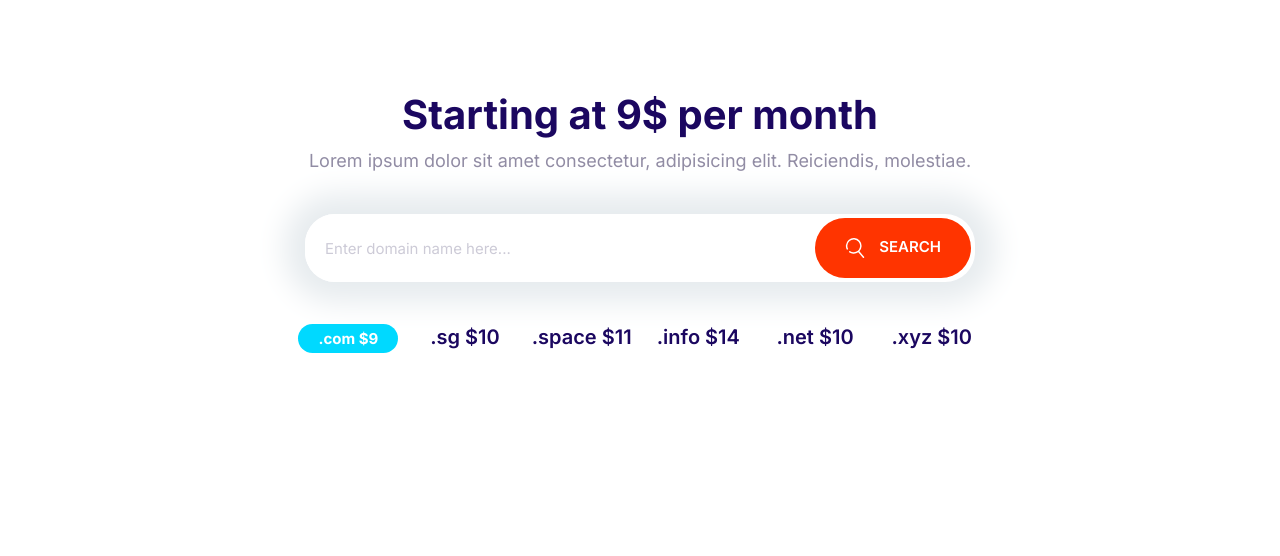
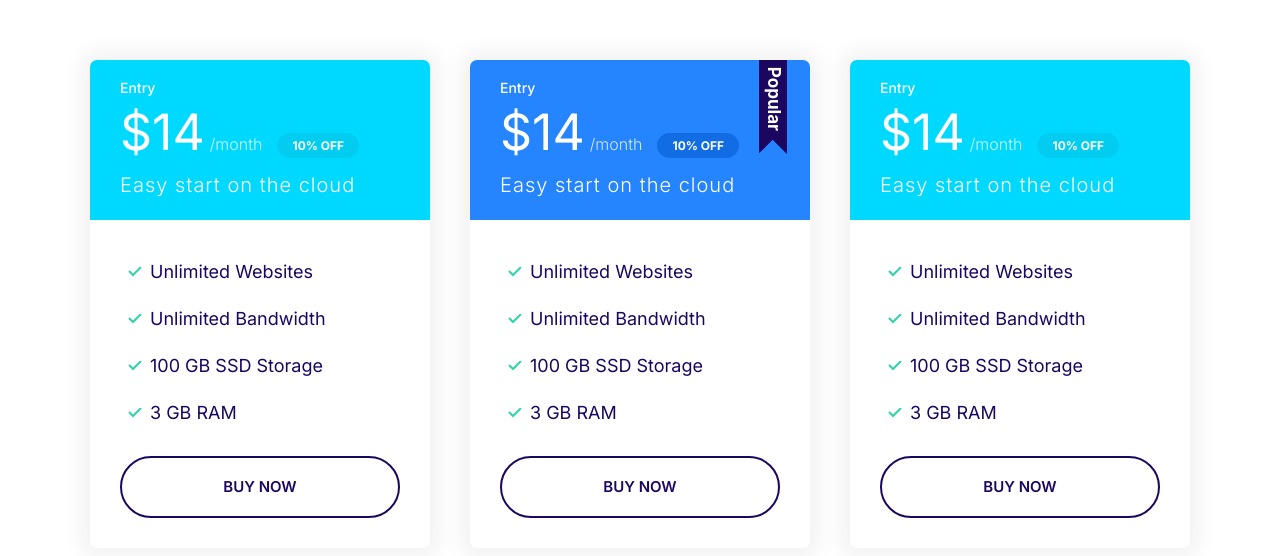
Before and after one commit to Kate-Tria/moshify, a plain HTML site: page index.html in a window 1280 px wide. Drawn offline with Linux system fonts and the light colour scheme.

Commit message:
build the Plans Block component

```diff
--- a/css/styles.css
+++ b/css/styles.css
@@ -336,11 +336,19 @@ a {
   color: #fff;
 }
 
+.card--primary .badge--primary {
+  background: #126de4;
+}
+
 .card--secondary .badge--secondary {
   background: #02cdf1;
 }
 
 /*plans*/
+
+.plan {
+  transition: transform 0.3s ease-in-out;
+}
 .plan__name {
   color: #fff;
   margin: 0;
@@ -370,6 +378,10 @@ a {
   margin-bottom: 2rem;
 }
 
+.plan--popular {
+  transform: scale (1.1);
+}
+
 .plan--popular .card__header {
   position: relative;
 }
@@ -381,6 +393,14 @@ a {
   position: absolute;
   top: -6px;
   right: 5%;
+}
+
+.plan:hover {
+  transform: scale(1.05);
+}
+
+.plan--popular:hover {
+  transform: scale(1.15);
 }
 
 @media screen and (min-width: 1024px) {
@@ -478,7 +498,7 @@ a {
 }
 
 @media screen and (min-width: 1024px) {
-  .grid--1x2 {
+  .grid--1x3 {
     grid-template-columns: 1fr 1fr 1fr;
   }
 }
@@ -742,3 +762,13 @@ nav.collapsible--expanded .nav__toggler {
     grid-template-columns: repeat(auto-fit, minmax(10rem, 1fr));
   }
 }
+
+/*Plans block*/
+.block-plans .grid {
+  gap: 8rem 4rem;
+}
+
+.block-plans .card {
+  max-width: 500px;
+  margin: 0 auto;
+}
--- a/index.html
+++ b/index.html
@@ -14,35 +14,69 @@
     <link rel="stylesheet" href="css/styles.css" />
   </head>
   <body>
-    <section class="block container block-domain">
-      <header class="block__header">
-        <h2>Starting at 9$ per month</h2>
-        <p>
-          Lorem ipsum dolor sit amet consectetur, adipisicing elit. Reiciendis,
-          molestiae.
-        </p>
-      </header>
-      <div class="input-group box-shadow">
-        <input
-          type="text"
-          class="input"
-          placeholder="Enter domain name here..."
-        />
-        <button class="btn btn--accent">
-          <svg class="icon icon--white">
-            <use xlink:href="images/sprite.svg#search"></use>
-          </svg>
-          Search
-        </button>
+    <section class="block container block-plans">
+      <div class="grid grid--1x3">
+        <div class="plan">
+          <div class="card card--secondary">
+            <header class="card__header">
+              <h3 class="plan__name">Entry</h3>
+              <span class="plan__price">$14</span>
+              <span class="plan__billing-cycle">/month</span>
+              <span class="badge badge--secondary badge--small">10% OFF</span>
+              <spam class="plan__description">Easy start on the cloud</spam>
+            </header>
+            <div class="card__body">
+              <ul class="list list--tick">
+                <li class="list__item">Unlimited Websites</li>
+                <li class="list__item">Unlimited Bandwidth</li>
+                <li class="list__item">100 GB SSD Storage</li>
+                <li class="list__item">3 GB RAM</li>
+              </ul>
+              <button class="btn btn--outline btn--block">Buy Now</button>
+            </div>
+          </div>
+        </div>
+        <div class="plan plan--popular">
+          <div class="card card--primary">
+            <header class="card__header">
+              <h3 class="plan__name">Entry</h3>
+              <span class="plan__price">$14</span>
+              <span class="plan__billing-cycle">/month</span>
+              <span class="badge badge--primary badge--small">10% OFF</span>
+              <spam class="plan__description">Easy start on the cloud</spam>
+            </header>
+            <div class="card__body">
+              <ul class="list list--tick">
+                <li class="list__item">Unlimited Websites</li>
+                <li class="list__item">Unlimited Bandwidth</li>
+                <li class="list__item">100 GB SSD Storage</li>
+                <li class="list__item">3 GB RAM</li>
+              </ul>
+              <button class="btn btn--outline btn--block">Buy Now</button>
+            </div>
+          </div>
+        </div>
+        <div class="plan">
+          <div class="card card--secondary">
+            <header class="card__header">
+              <h3 class="plan__name">Entry</h3>
+              <span class="plan__price">$14</span>
+              <span class="plan__billing-cycle">/month</span>
+              <span class="badge badge--secondary badge--small">10% OFF</span>
+              <spam class="plan__description">Easy start on the cloud</spam>
+            </header>
+            <div class="card__body">
+              <ul class="list list--tick">
+                <li class="list__item">Unlimited Websites</li>
+                <li class="list__item">Unlimited Bandwidth</li>
+                <li class="list__item">100 GB SSD Storage</li>
+                <li class="list__item">3 GB RAM</li>
+              </ul>
+              <button class="btn btn--outline btn--block">Buy Now</button>
+            </div>
+          </div>
+        </div>
       </div>
-      <ul class="list block-domain__prices">
-        <li><span class="badge badge--secondary">.com $9</span></li>
-        <li>.sg $10</li>
-        <li>.space $11</li>
-        <li>.info $14</li>
-        <li>.net $10</li>
-        <li>.xyz $10</li>
-      </ul>
     </section>
     <script src="js/main.js"></script>
   </body>
```
Also changed, not shown: components/Plans-block.html (added, +64 -0 lines).
